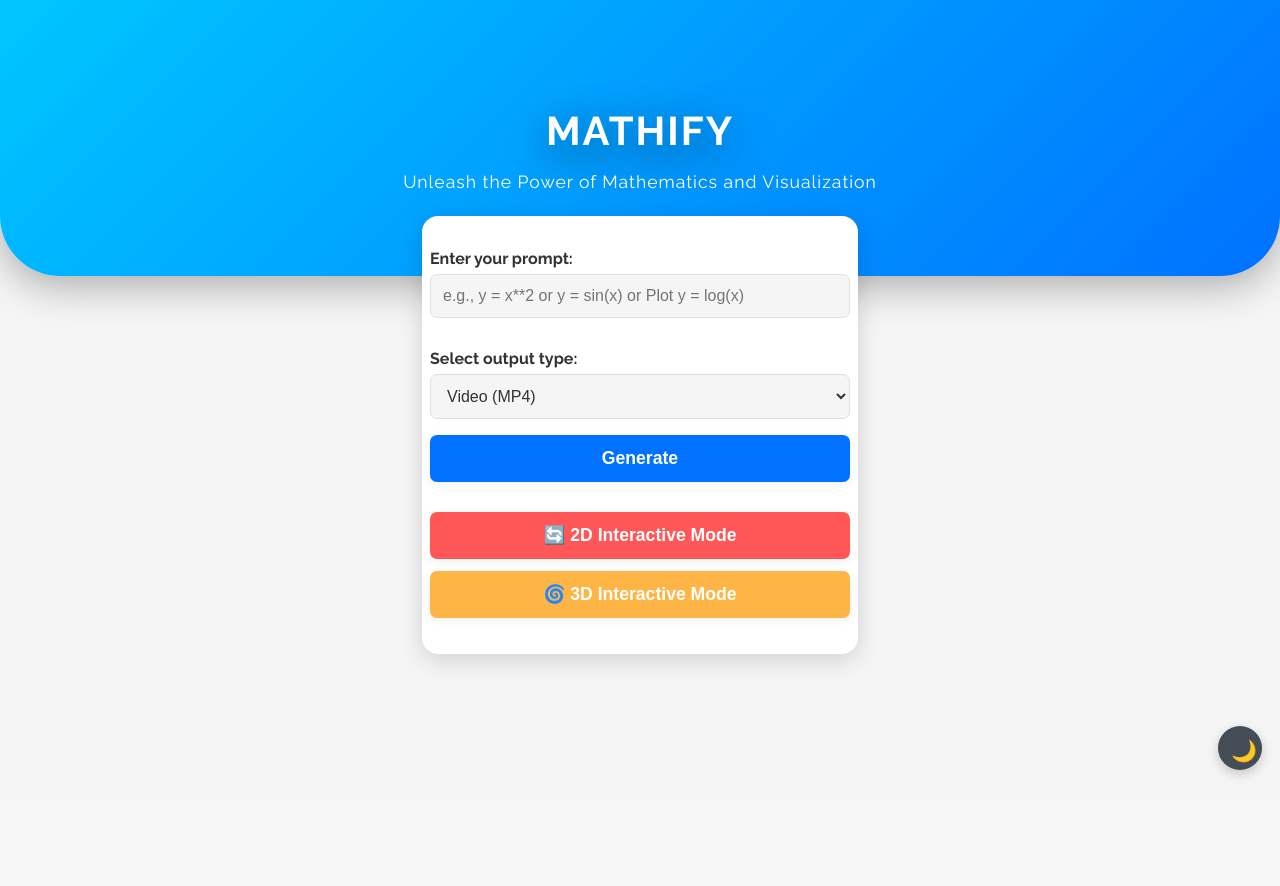
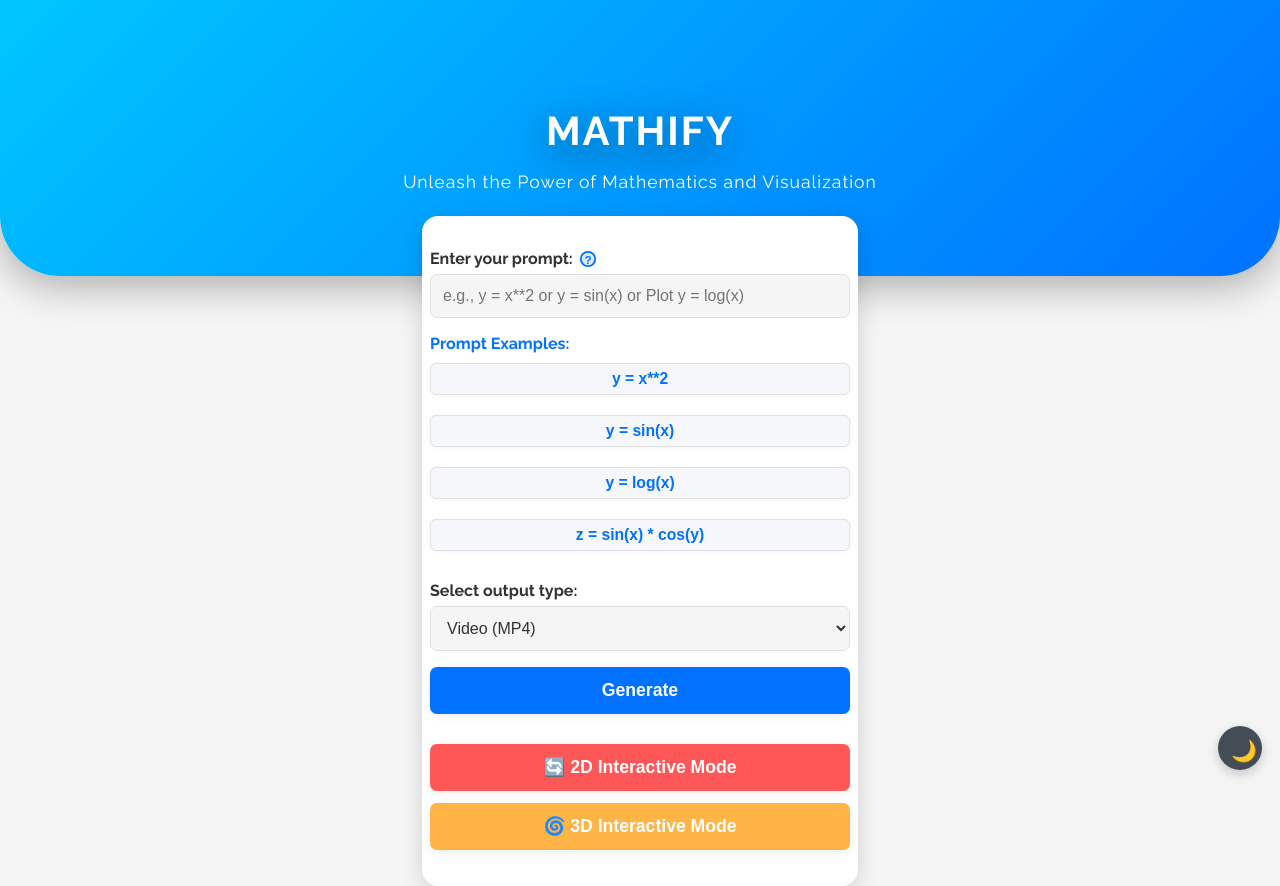
Before and after one commit to cp50/Prompt2Visuals, a FastAPI app: page / in a window 1280 px wide. Before the commit the page ends 778 px from the top, so only its background shows below. Run offline with FastAPI, Linux system fonts and the light colour scheme.

Commit message:
changes made in index.html

```diff
--- a/requirements.txt
+++ b/requirements.txt
@@ -4,3 +4,4 @@ jinja2
 python-multipart
 manim
 websockets
+sympy
--- a/templates/index.html
+++ b/templates/index.html
@@ -163,6 +163,82 @@
             background-color: #777;
         }
 
+        /* Tooltip styles */
+        .tooltip-icon {
+            position: relative;
+            outline: none;
+        }
+        .tooltip-icon:focus .tooltip-text,
+        .tooltip-icon:hover .tooltip-text {
+            opacity: 1;
+            pointer-events: auto;
+            transform: translateY(0);
+        }
+        .tooltip-text {
+            opacity: 0;
+            pointer-events: none;
+            position: absolute;
+            left: 28px;
+            top: 50%;
+            transform: translateY(-50%) translateY(10px);
+            background: #fff;
+            color: #222;
+            border-radius: 8px;
+            box-shadow: 0 4px 24px rgba(0,0,0,0.18);
+            padding: 14px 18px;
+            min-width: 210px;
+            max-width: 270px;
+            font-size: 0.98em;
+            z-index: 100;
+            transition: opacity 0.25s, transform 0.25s;
+            line-height: 1.5;
+            font-family: inherit;
+        }
+        .tooltip-text ul {
+            margin: 6px 0 0 18px;
+            padding: 0;
+            font-size: 0.97em;
+        }
+        .tooltip-text li {
+            margin-bottom: 2px;
+        }
+        .prompt-examples {
+            margin: 0 0 18px 0;
+            text-align: left;
+            animation: fadeIn 0.7s;
+        }
+        .examples-title {
+            font-weight: 600;
+            color: #0072ff;
+            font-size: 1em;
+            margin-bottom: 4px;
+            display: inline-block;
+        }
+        .examples-list {
+            display: flex;
+            flex-wrap: wrap;
+            gap: 8px;
+            margin-top: 6px;
+        }
+        .example-btn {
+            background: #f5f7fa;
+            color: #0072ff;
+            border: 1px solid #e0e0e0;
+            border-radius: 6px;
+            padding: 6px 14px;
+            font-size: 0.98em;
+            cursor: pointer;
+            transition: background 0.2s, color 0.2s, box-shadow 0.2s;
+            box-shadow: 0 1px 4px rgba(0,0,0,0.04);
+        }
+        .example-btn:hover, .example-btn:focus {
+            background: #0072ff;
+            color: #fff;
+            outline: none;
+            box-shadow: 0 2px 10px rgba(0,114,255,0.13);
+        }
+        /* End Tooltip styles */
+
         /* Responsive Design */
         @media (max-width: 600px) {
             .hero {
@@ -220,8 +328,40 @@
 
     <div class="container">
         <form action="/generate" method="post" onsubmit="this.querySelector('button').innerText='Generating...';">
-            <label for="prompt">Enter your prompt:</label>
+            <label for="prompt" style="display:flex;align-items:center;gap:6px;">
+                Enter your prompt:
+                <span class="tooltip-icon" tabindex="0" aria-label="Prompt help" style="cursor:pointer;display:inline-flex;align-items:center;">
+                    <svg width="18" height="18" viewBox="0 0 20 20" fill="none" style="vertical-align:middle;">
+                        <circle cx="10" cy="10" r="9" fill="#0072ff" opacity="0.15"/>
+                        <circle cx="10" cy="10" r="8" stroke="#0072ff" stroke-width="2"/>
+                        <text x="10" y="15" text-anchor="middle" font-size="13" fill="#0072ff" font-family="Arial" font-weight="bold">?</text>
+                    </svg>
+                    <span class="tooltip-text">
+                        <strong>How to use:</strong><br>
+                        Enter a math expression using <b>x</b> (and <b>y</b> for 3D).<br>
+                        <em>Examples:</em>
+                        <ul>
+                            <li>y = x**2</li>
+                            <li>y = sin(x)</li>
+                            <li>y = log(x)</li>
+                            <li>z = sin(x) * cos(y)</li>
+                        </ul>
+                        Use <b>**</b> for powers, <b>sin</b>, <b>cos</b>, <b>log</b>, etc.
+                    </span>
+                </span>
+            </label>
             <input type="text" id="prompt" name="prompt" required placeholder="e.g., y = x**2 or y = sin(x) or Plot y = log(x)" title="Enter a valid mathematical expression">
+
+            <!-- Prompt Examples Section -->
+            <div class="prompt-examples" aria-label="Prompt Examples">
+                <span class="examples-title">Prompt Examples:</span>
+                <div class="examples-list">
+                    <button type="button" class="example-btn" onclick="setPrompt('y = x**2')">y = x**2</button>
+                    <button type="button" class="example-btn" onclick="setPrompt('y = sin(x)')">y = sin(x)</button>
+                    <button type="button" class="example-btn" onclick="setPrompt('y = log(x)')">y = log(x)</button>
+                    <button type="button" class="example-btn" onclick="setPrompt('z = sin(x) * cos(y)')">z = sin(x) * cos(y)</button>
+                </div>
+            </div>
 
             <label for="output">Select output type:</label>
             <select id="output" name="output">
@@ -257,6 +397,11 @@
                 document.body.classList.add("dark-mode");
             }
         });
+
+        function setPrompt(val) {
+            document.getElementById('prompt').value = val;
+            document.getElementById('prompt').focus();
+        }
     </script>
 </body>
 </html>
```
Also changed, not shown: other parts of templates/index.html (+32 -0 lines).
